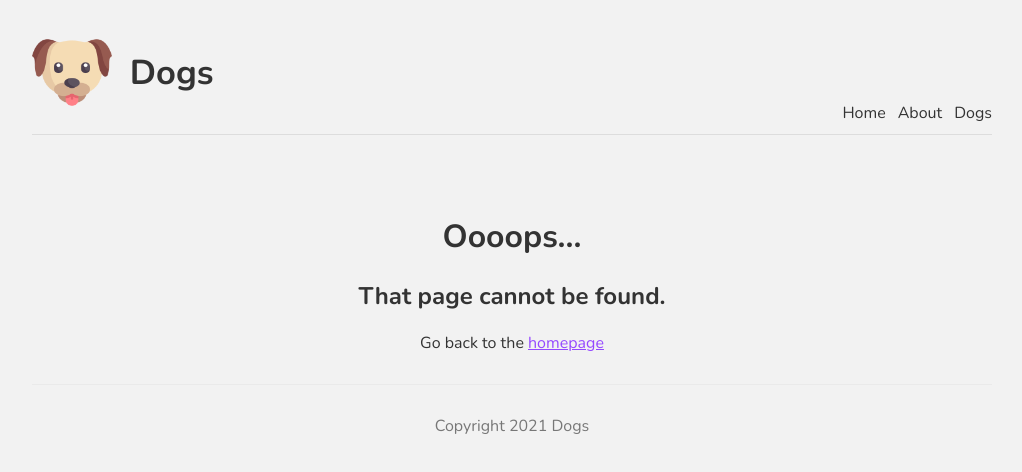
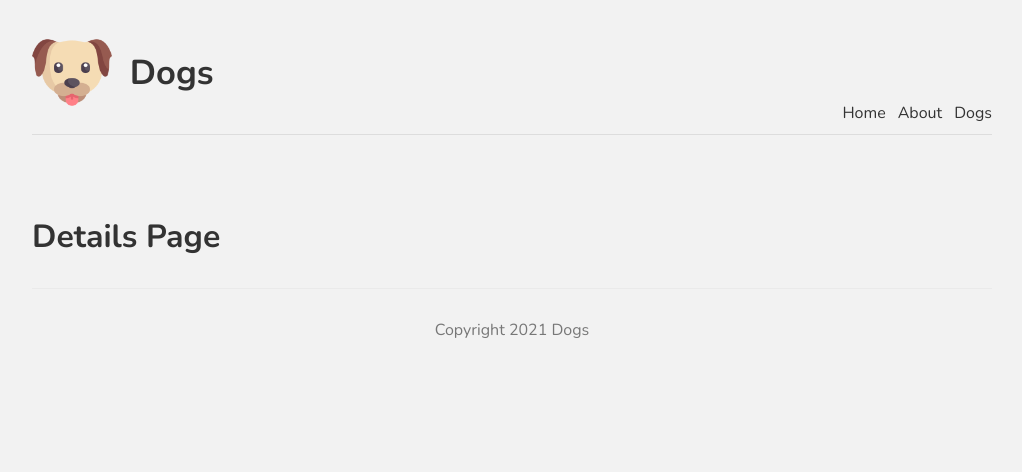
Before and after one commit to AveryKing/next-dogs, a Next.js app: page /dogs/1 in a window 1280 px wide. Before the commit this address had no page. Shown: the top 472 px of the page, without its empty margins (128-1150 px from the left). Built offline with nearby package versions, Linux system fonts and the light colour scheme.

Commit message:
details page added

```diff
--- /dev/null
+++ b/pages/dogs/[id].js
@@ -0,0 +1,11 @@
+import React from 'react';
+
+const Details = () => {
+    return (
+        <div>
+            <h1>Details Page</h1>
+        </div>
+    );
+};
+
+    export default Details;
```
